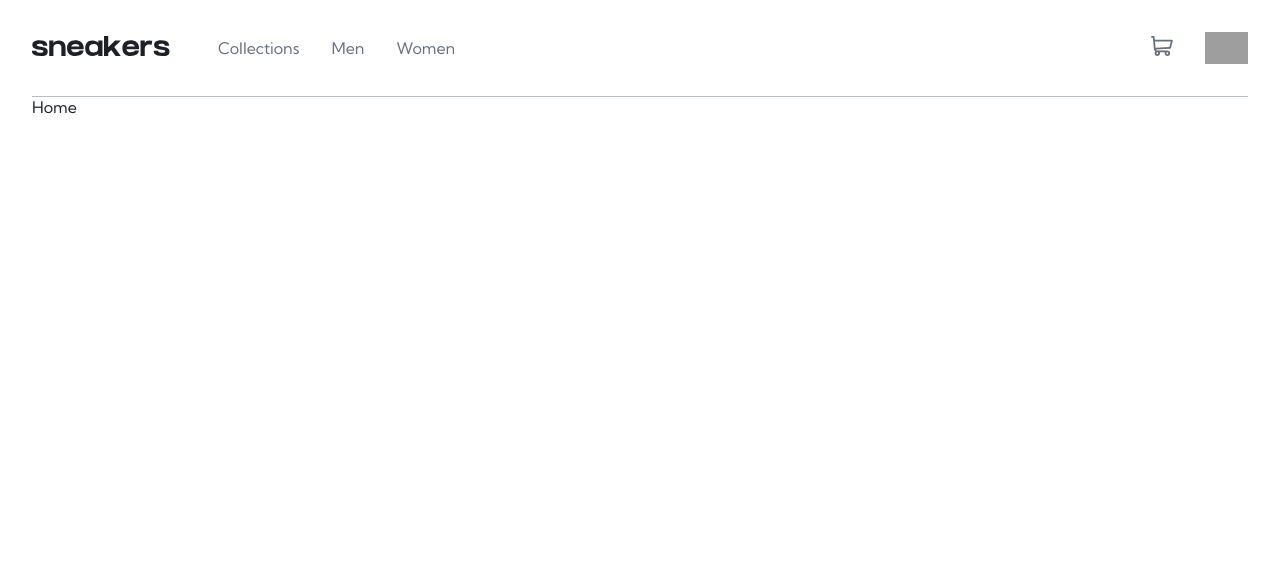
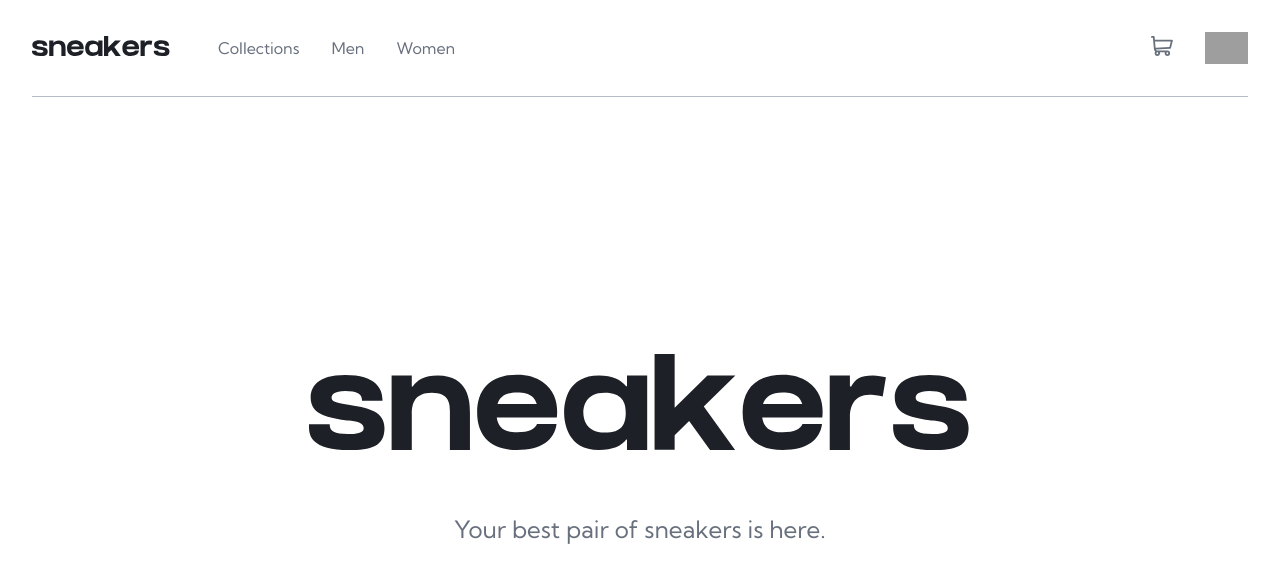
Before and after one commit to william-cesar/sneakers-shop, a Vue app: page / in a window 1280 px wide. Shown: the top 582 px of the page. Built offline with nearby package versions, Linux system fonts and the light colour scheme; grey boxes are pictures that could not be loaded.

Commit message:
1 binaries uploaded

```diff
--- a/src/components/app-navbar.vue
+++ b/src/components/app-navbar.vue
@@ -6,14 +6,18 @@
     <ul class="pages-list">
       <li class="page-link">
         <router-link class="nav-link" to="/collections">
-          Collections
+          {{ text.navbar.sections.collections }}
         </router-link>
       </li>
       <li class="page-link">
-        <router-link class="nav-link" to="/men"> Men </router-link>
+        <router-link class="nav-link" to="/men">
+          {{ text.navbar.sections.men }}
+        </router-link>
       </li>
       <li class="page-link">
-        <router-link class="nav-link" to="/women"> Women </router-link>
+        <router-link class="nav-link" to="/women">
+          {{ text.navbar.sections.women }}
+        </router-link>
       </li>
     </ul>
     <div class="user-area">
@@ -24,6 +28,7 @@
 </template>
 
 <script setup>
+import text from '@static/text.js';
 import AppCart from './app-cart.vue';
 </script>
 
--- /dev/null
+++ b/src/constants/text.js
@@ -0,0 +1,12 @@
+export default {
+  navbar: {
+    sections: {
+      collections: 'Collections',
+      men: 'Men',
+      women: 'Women',
+    },
+  },
+  home: {
+    description: 'Your best pair of sneakers is here.',
+  },
+};
--- a/src/views/Home.vue
+++ b/src/views/Home.vue
@@ -1,5 +1,30 @@
-<template>Home</template>
+<template>
+  <section class="home">
+    <img class="title" src="@assets/svg/logo.svg" alt="Title - Sneakers" />
+    <p class="description">{{ text.home.description }}</p>
+  </section>
+</template>
 
-<script setup></script>
+<script setup>
+import text from '@static/text.js';
+</script>
 
-<style scoped></style>
+<style scoped>
+.home {
+  display: flex;
+  flex-direction: column;
+  align-items: center;
+  justify-content: center;
+  height: 100%;
+  gap: 4rem;
+}
+
+.home > .title {
+  height: 6rem;
+}
+
+.home > .description {
+  font-size: 1.5rem;
+  color: var(--dark-grayish-blue);
+}
+</style>
--- a/vite.config.js
+++ b/vite.config.js
@@ -15,6 +15,7 @@ export default defineConfig({
       ),
       '@root': fileURLToPath(new URL(resolve(__dirname), import.meta.url)),
       '@styles': fileURLToPath(new URL('./src/assets/styles', import.meta.url)),
+      '@static': fileURLToPath(new URL('./src/constants', import.meta.url)),
     },
   },
 });
```
Also changed, not shown: public/fashion-sneakers.png (added).
